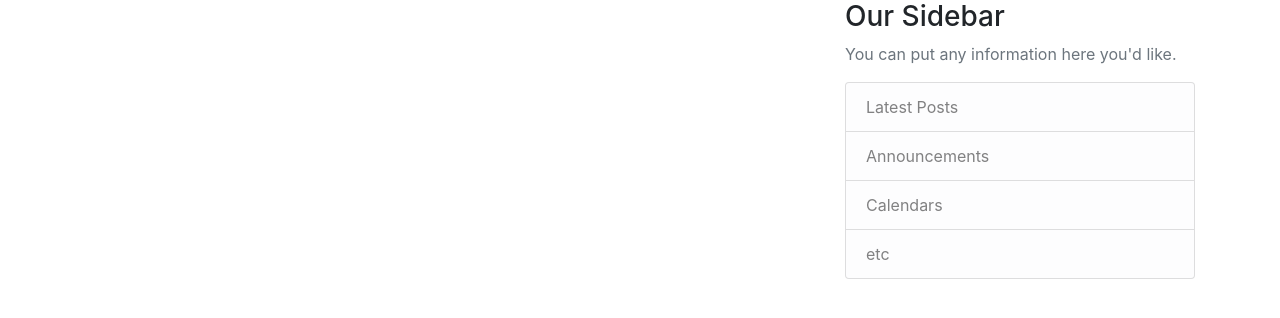
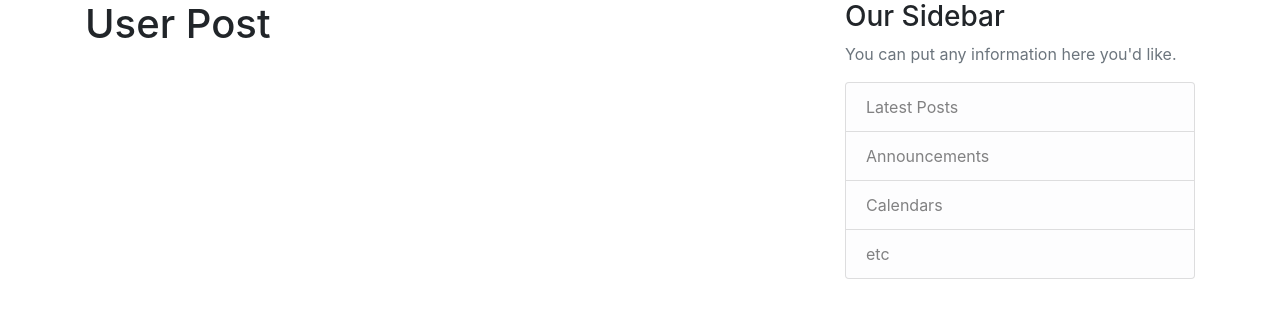
Before and after one commit to Dheerajdoppalapudi/Blog-Website, a Django app: template users/templates/users/userblog.html in a window 1280 px wide. Shown: the part 56-374 px from the top of the page. Run offline with Django 3.2, Linux system fonts and the light colour scheme; the template is opened without the code that fills it, so the values that code supplies are empty; some libraries are stand-ins or nearby versions.

```diff
--- a/users/templates/users/userblog.html
+++ b/users/templates/users/userblog.html
@@ -2,6 +2,7 @@
 {% block content %}
     <article class="media content-section">
         <div class="media-body">
+            <h1>User Post</h1>
           <div class="article-metadata">
             <a class="mr-2" href="">{{ user_post.author }}</a>
             <small class="text-muted">{{ user_post.date_posted | date:"F d, Y" }}</small>
```
